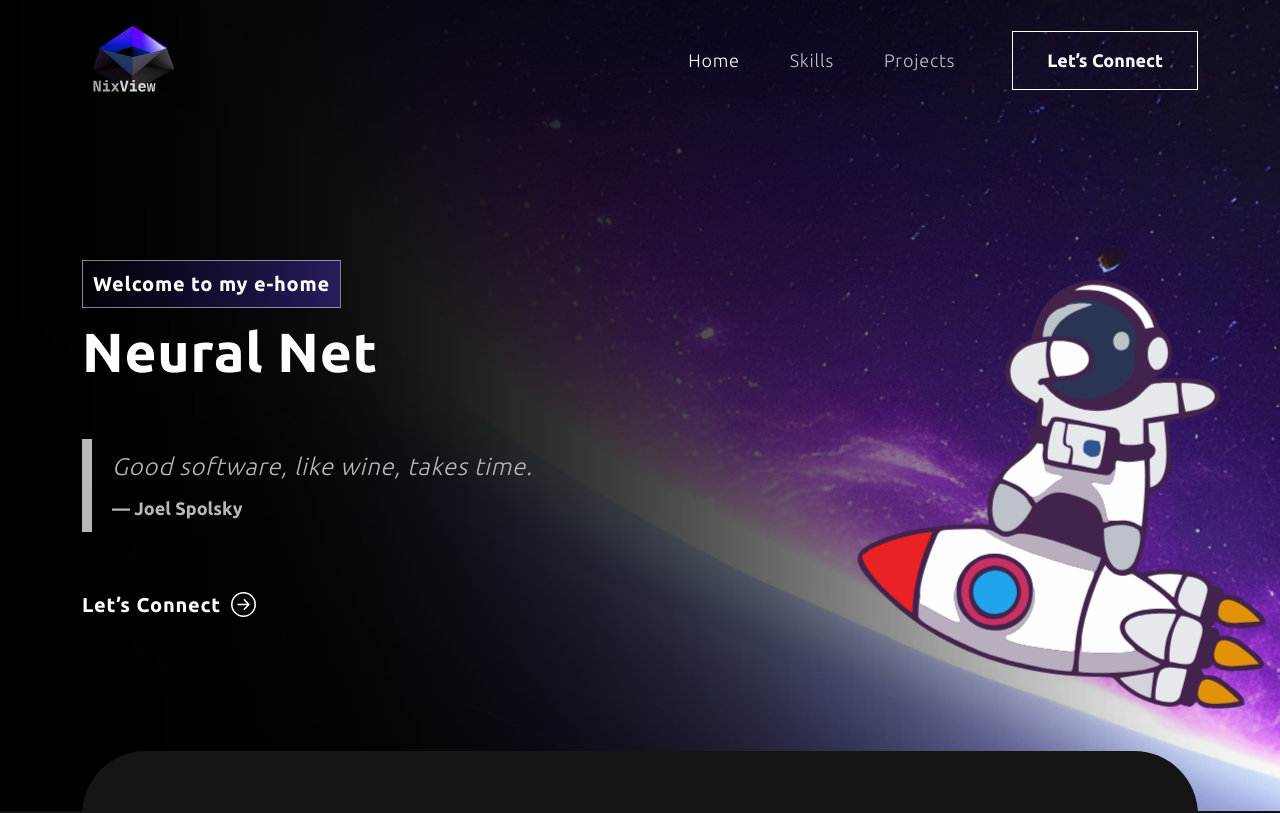
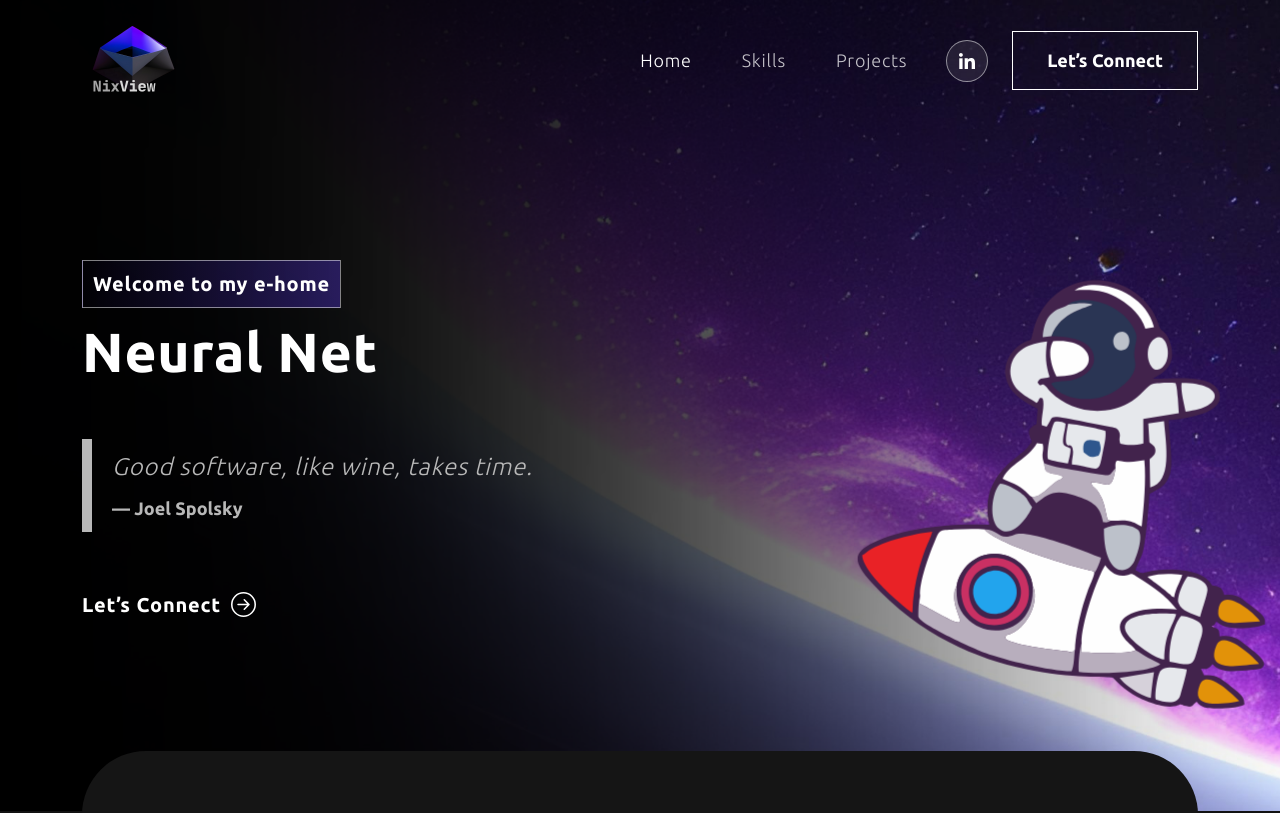
Before and after one commit to Nic-DC/Nix, a React (Create React App) app in the folder client/: page / in a window 1280 px wide. Shown: the top 813 px of the page. Built offline with nearby package versions, Linux system fonts and the light colour scheme; no server answers.

Commit message:
new tabs & contact

```diff
--- a/client/src/components/Footer.jsx
+++ b/client/src/components/Footer.jsx
@@ -22,7 +22,7 @@ const Footer = () => {
           </Col>
           <Col size={12} sm={6} className="text-center text-sm-end">
             <div className="social-icon">
-              <a href="https://www.linkedin.com/in/dannicolaiecostea">
+              <a href="https://www.linkedin.com/in/dannicolaiecostea" target="_blank" rel="noreferrer">
                 <img src={navIcon1} alt="linkedIn icon" />
               </a>
               {/* <a href="#">
--- a/client/src/components/NavBar.jsx
+++ b/client/src/components/NavBar.jsx
@@ -2,7 +2,7 @@ import { useState, useEffect } from "react";
 import { Navbar, Nav, Container } from "react-bootstrap";
 import { Link } from "react-scroll";
 import logo from "../assets/img/logo.png";
-// import navIcon1 from "../assets/img/nav-icon1.svg";
+import navIcon1 from "../assets/img/nav-icon1.svg";
 // import navIcon2 from "../assets/img/nav-icon2.svg";
 // import navIcon3 from "../assets/img/nav-icon3.svg";
 import { HashLink } from "react-router-hash-link";
@@ -73,10 +73,10 @@ const NavBar = () => {
             </Nav>
             <span className="navbar-text">
               <div className="social-icon">
+                <a href="https://www.linkedin.com/in/dannicolaiecostea" target="_blank" rel="noreferrer">
+                  <img src={navIcon1} alt="linkedIn icon" />
+                </a>
                 {/* <a href="#">
-                  <img src={navIcon1} alt="" />
-                </a>
-                <a href="#">
                   <img src={navIcon2} alt="" />
                 </a>
                 <a href="#">
```
Also changed, not shown: 1 other file (tests, documents, lock files or other folders).
